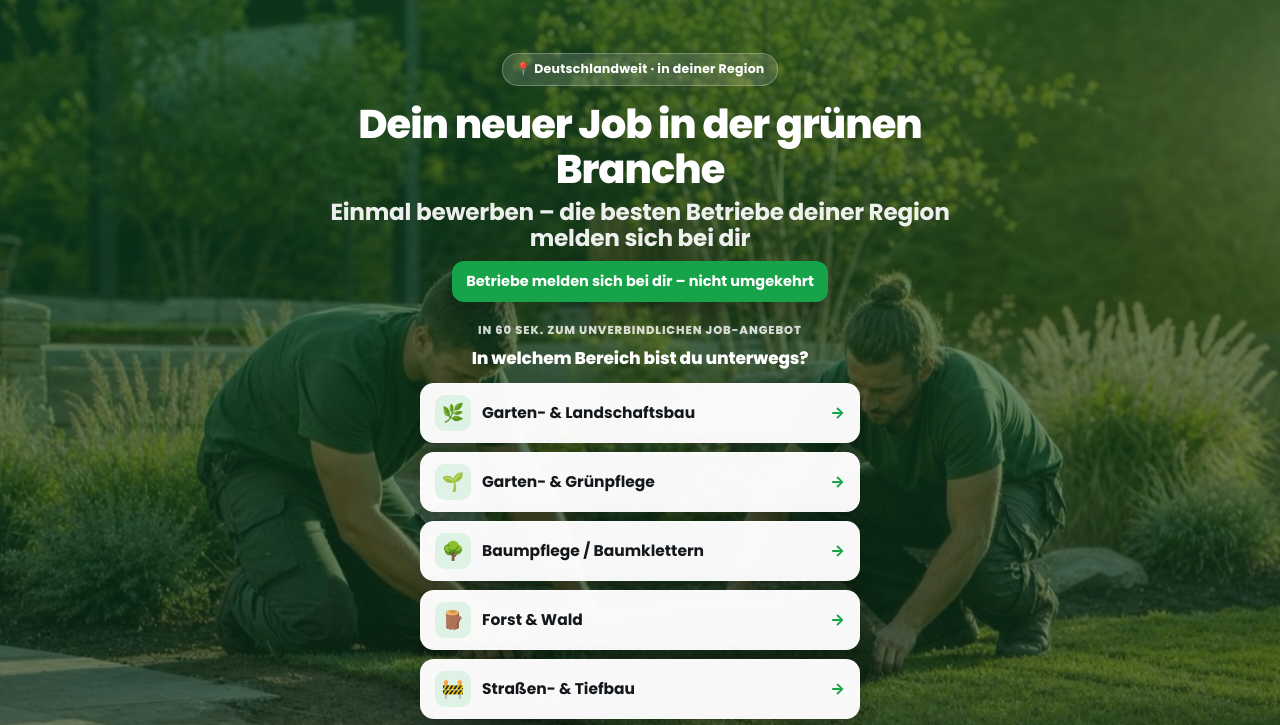
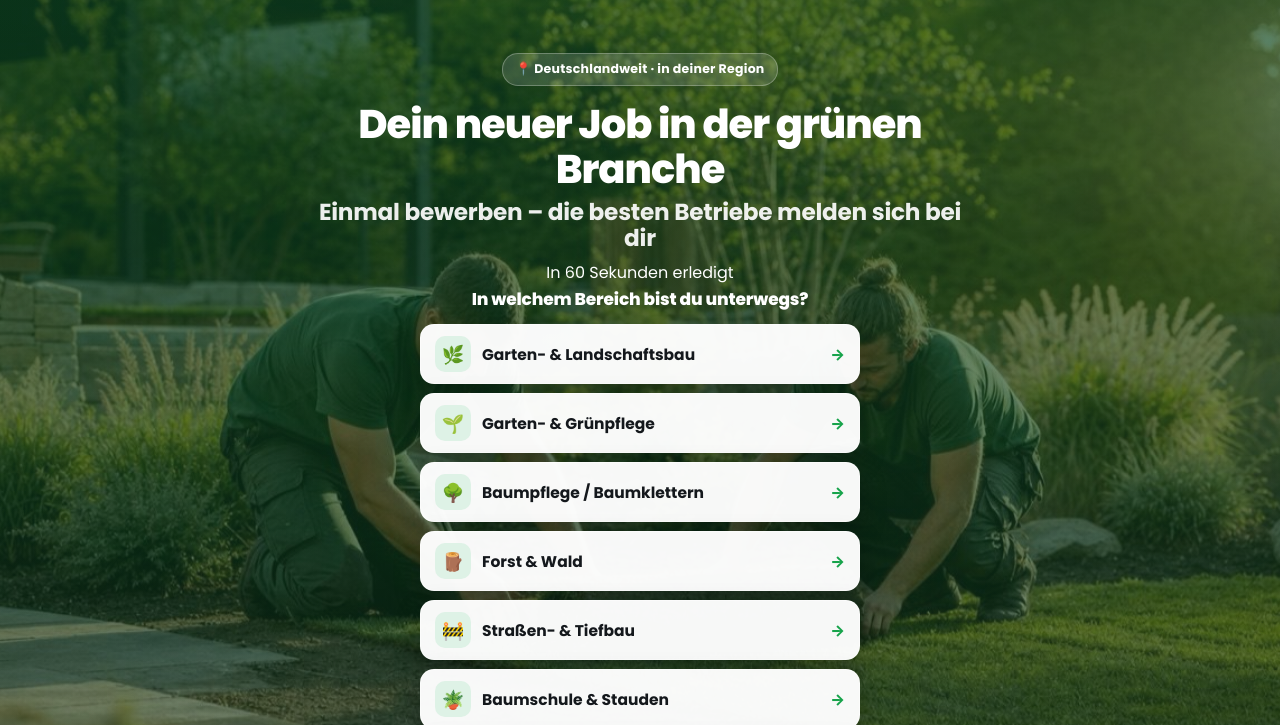
Before and after one commit to frdlnk-gc/bewerbung-job-angebot, a plain HTML site: page index.html in a window 1280 px wide. Shown: the part 72-797 px from the top of the page. Drawn offline with Linux system fonts and the light colour scheme.

Commit message:
Header entschlackt – Dopplung raus (Feedback Freddy)
Der grüne Balken "Betriebe melden sich bei dir – nicht umgekehrt" sagte exakt
dasselbe wie die Zeile direkt darüber. Ersatzlos raus, samt zugehörigem CSS.
Dazu "deiner Region" aus der Sub-Zeile (steht schon im Badge) und "Job-Angebot"
aus dem Kicker (stand ein zweites Mal in der Zeile unter den Kacheln).

Effekt: 5 statt 3 Branchen-Kacheln ohne Scrollen sichtbar.

```diff
--- a/index.html
+++ b/index.html
@@ -78,7 +78,7 @@ button{font-family:inherit}
 .tb-cta{flex:none;display:inline-flex;align-items:center;justify-content:center;min-height:40px;padding:8px 16px;border-radius:999px;background:var(--primary);color:var(--on-primary);font-size:13.5px;font-weight:700;text-decoration:none;box-shadow:0 4px 14px rgba(15,23,32,.16)}
 
 /* Overflow-Guard (Pflicht, Freddy 21.08.): Text darf NIE über den Rand seiner Box hinausgehen */
-h1,h2,h3,h4,p,li,span,a,label,button,.badge,.hero-benefit,.htile,.option,.uf,.karte-label{min-width:0;overflow-wrap:break-word;hyphens:auto;-webkit-hyphens:auto}
+h1,h2,h3,h4,p,li,span,a,label,button,.badge,.htile,.option,.uf,.karte-label{min-width:0;overflow-wrap:break-word;hyphens:auto;-webkit-hyphens:auto}
 
 /* ---------- Hero ---------- */
 .hero{position:relative;background:linear-gradient(158deg,color-mix(in srgb,var(--primary) 86%,#0b0f12) 0%,var(--primary) 52%,color-mix(in srgb,var(--primary) 74%,var(--secondary)) 100%);color:var(--on-primary);overflow:hidden}
@@ -89,9 +89,7 @@ h1,h2,h3,h4,p,li,span,a,label,button,.badge,.hero-benefit,.htile,.option,.uf,.ka
 .hero h1{font-size:clamp(26px,7vw,40px);line-height:1.12;font-weight:800;letter-spacing:-.025em;margin-bottom:10px}
 .hero h1 .h1-sub{display:block;font-size:.58em;font-weight:700;opacity:.92;margin-top:8px;letter-spacing:-.01em}
 .hero-stellesub{font-size:14px;font-weight:600;opacity:.85;margin:-2px 0 12px}
-.hero-benefit{display:inline-block;background:var(--primary);color:var(--chip-ink,#fff);font-size:14.5px;font-weight:700;padding:9px 14px;border-radius:12px;margin-bottom:20px;max-width:100%;box-shadow:0 8px 22px rgba(0,0,0,.25)}
-.hero:not(.has-photo) .hero-benefit{background:color-mix(in srgb,var(--on-primary) 15%,transparent);color:var(--on-primary);box-shadow:none;border:1px solid color-mix(in srgb,var(--on-primary) 26%,transparent)}
-.hero-kicker{font-size:11.5px;font-weight:800;letter-spacing:.08em;text-transform:uppercase;opacity:.8;margin-bottom:5px}
+.hero:not(.has-photo) .hero-kicker{font-size:11.5px;font-weight:800;letter-spacing:.08em;text-transform:uppercase;opacity:.8;margin-bottom:5px}
 .hero-q-title{font-size:17px;font-weight:800;letter-spacing:-.01em;margin-bottom:12px}
 .hero-tiles{display:flex;flex-direction:column;gap:9px;max-width:440px}
 .htile{display:flex;align-items:center;gap:11px;width:100%;min-height:54px;text-align:left;cursor:pointer;background:rgba(255,255,255,.97);border:1.5px solid rgba(255,255,255,.5);border-radius:14px;padding:11px 14px;font-family:inherit;font-size:15.5px;font-weight:700;color:var(--ink);box-shadow:0 10px 26px rgba(0,0,0,.25);transition:transform .12s,box-shadow .2s}
@@ -315,11 +313,10 @@ footer{background:#fff;border-top:1px solid var(--line);padding:30px 16px 34px;t
 <section class="hero has-photo" style="--hero-photo:url('img/hero.jpg')">
   <div class="hero-in">
     <span class="badge" data-animate>📍 Deutschlandweit · in deiner Region</span>
-    <h1 data-animate style="--d:.06s">Dein neuer Job in der grünen Branche<span class="h1-sub">Einmal bewerben – die besten Betriebe deiner Region melden sich bei dir</span></h1>
+    <h1 data-animate style="--d:.06s">Dein neuer Job in der grünen Branche<span class="h1-sub">Einmal bewerben – die besten Betriebe melden sich bei dir</span></h1>
 
-    <p class="hero-benefit" data-animate style="--d:.12s">Betriebe melden sich bei dir – nicht umgekehrt</p>
     <div class="hero-q" data-animate style="--d:.18s">
-      <p class="hero-kicker">In 60 Sek. zum unverbindlichen Job-Angebot</p>
+      <p class="hero-kicker">In 60 Sekunden erledigt</p>
       <p class="hero-q-title">In welchem Bereich bist du unterwegs?</p>
       <div class="hero-tiles" id="heroFach"></div>
     </div>
```
